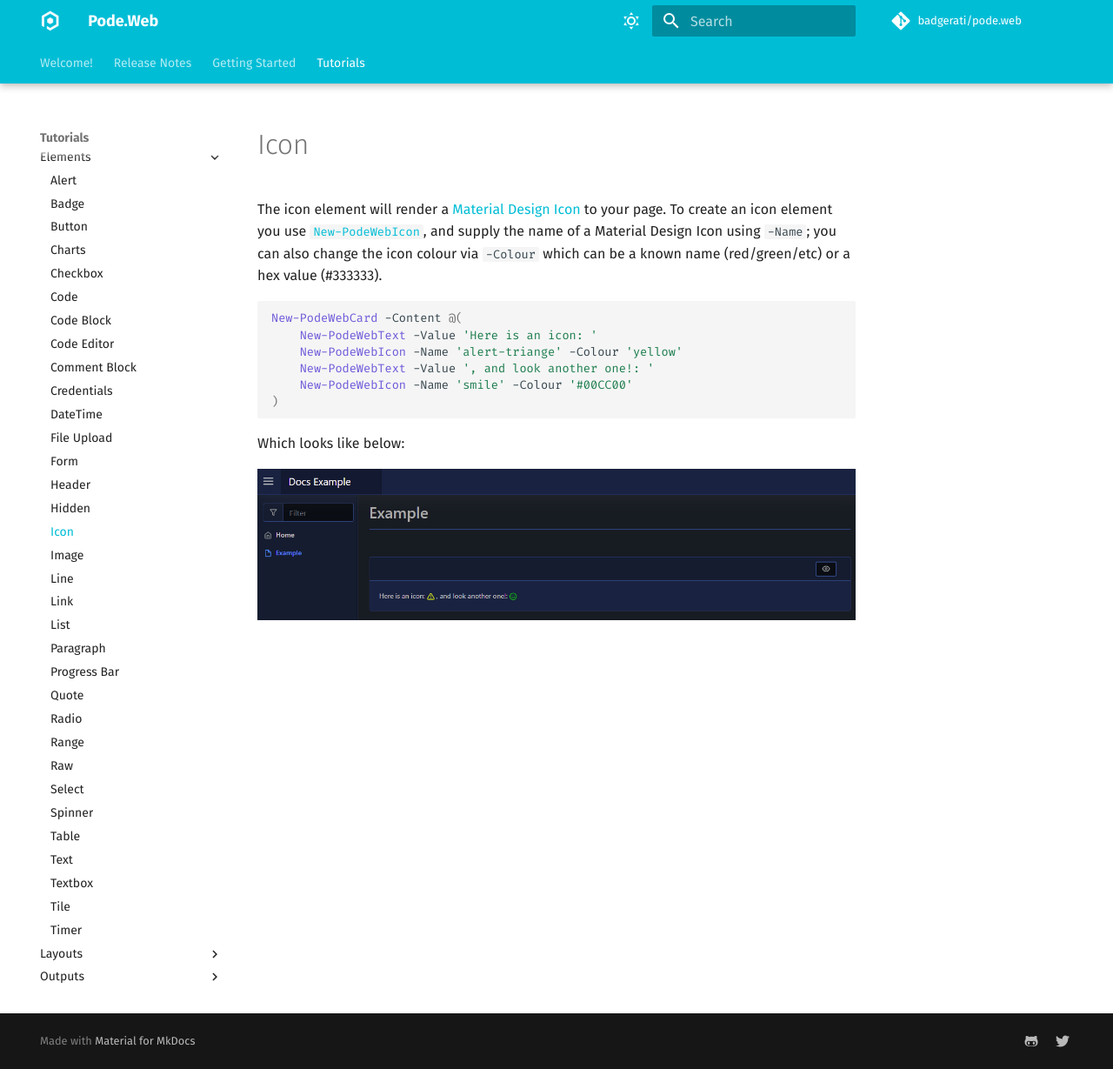
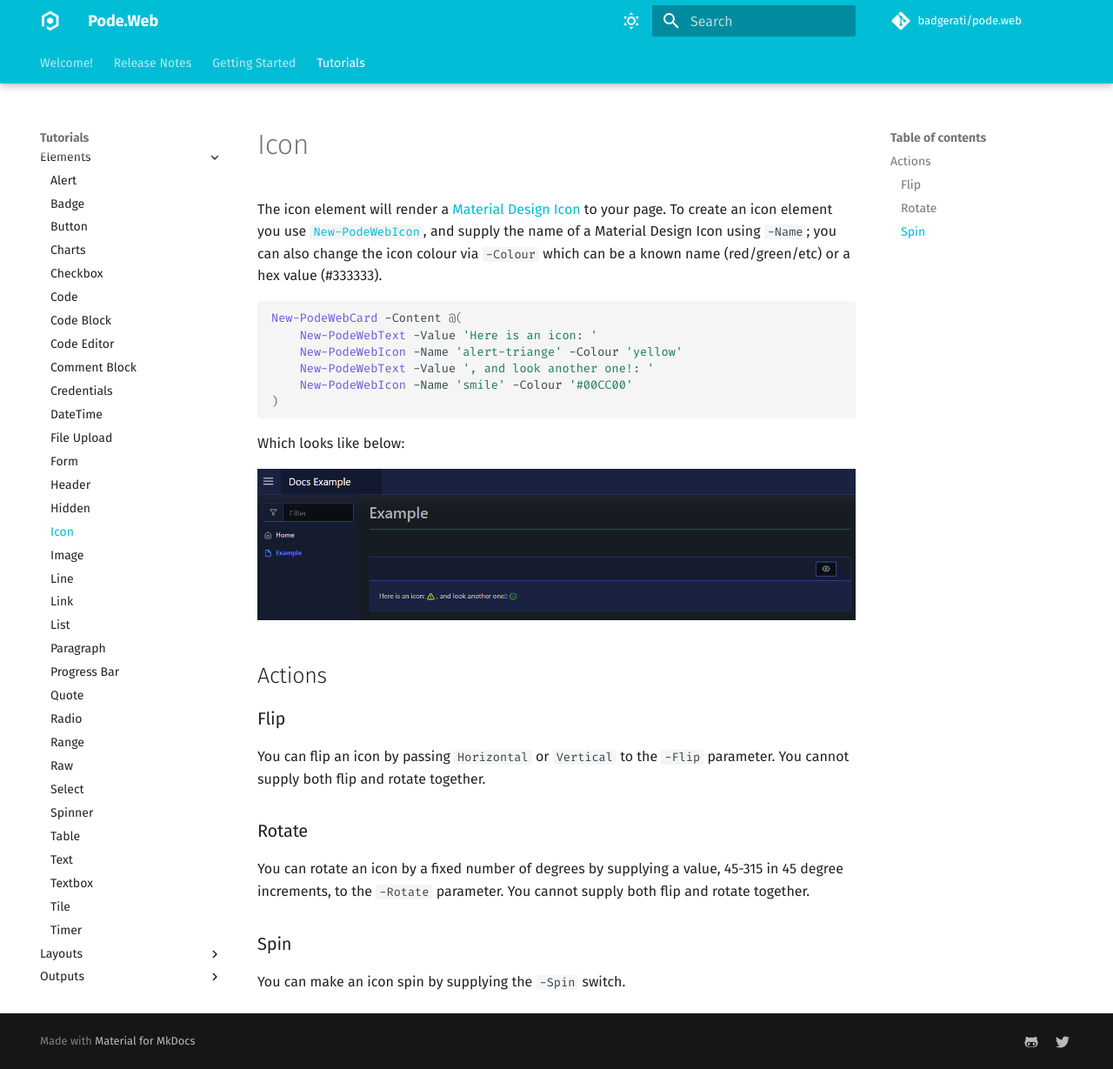
Before and after one commit to Badgerati/Pode.Web, an MkDocs documentation site: the page built from docs/Tutorials/Elements/Icon.md, in a window 1280 px wide and 1229 px high. Shown: the whole window at 87% size. Built offline with MkDocs 1.6.1 and Material for MkDocs 9.7.7, drawn with Linux system fonts in a browser that asks for light colours; comment, search, counter and statistics services are not loaded.

Commit message:
#88: add spin, flip and rotate actions for icons

```diff
--- a/docs/Tutorials/Elements/Icon.md
+++ b/docs/Tutorials/Elements/Icon.md
@@ -14,3 +14,17 @@ New-PodeWebCard -Content @(
 Which looks like below:
 
 ![icon_ele](../../../images/icon_ele.png)
+
+## Actions
+
+### Flip
+
+You can flip an icon by passing `Horizontal` or `Vertical` to the `-Flip` parameter. You cannot supply both flip and rotate together.
+
+### Rotate
+
+You can rotate an icon by a fixed number of degrees by supplying a value, 45-315 in 45 degree increments, to the `-Rotate` parameter. You cannot supply both flip and rotate together.
+
+### Spin
+
+You can make an icon spin by supplying the `-Spin` switch.
```
Also changed, not shown: 4 other files.
